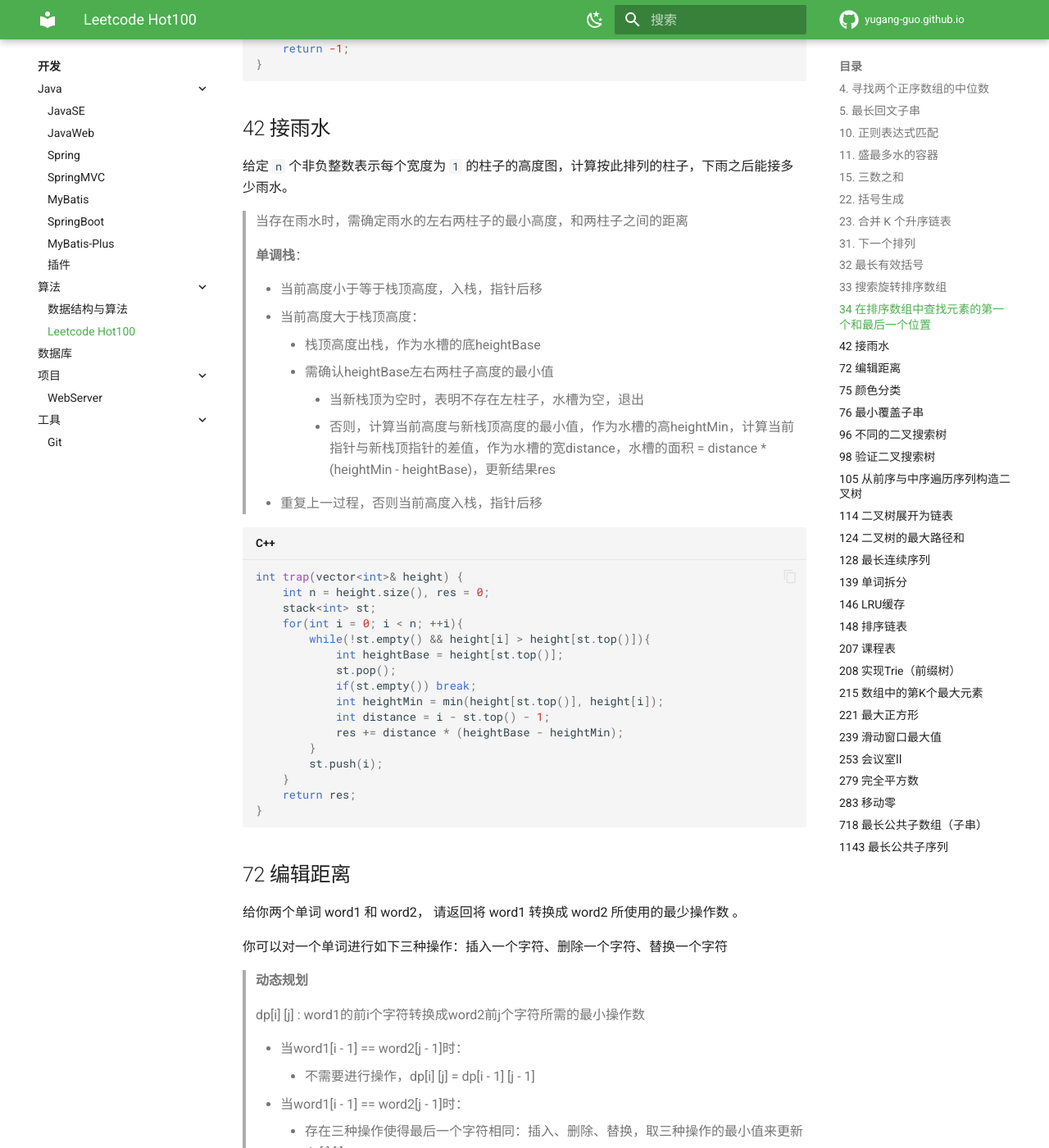
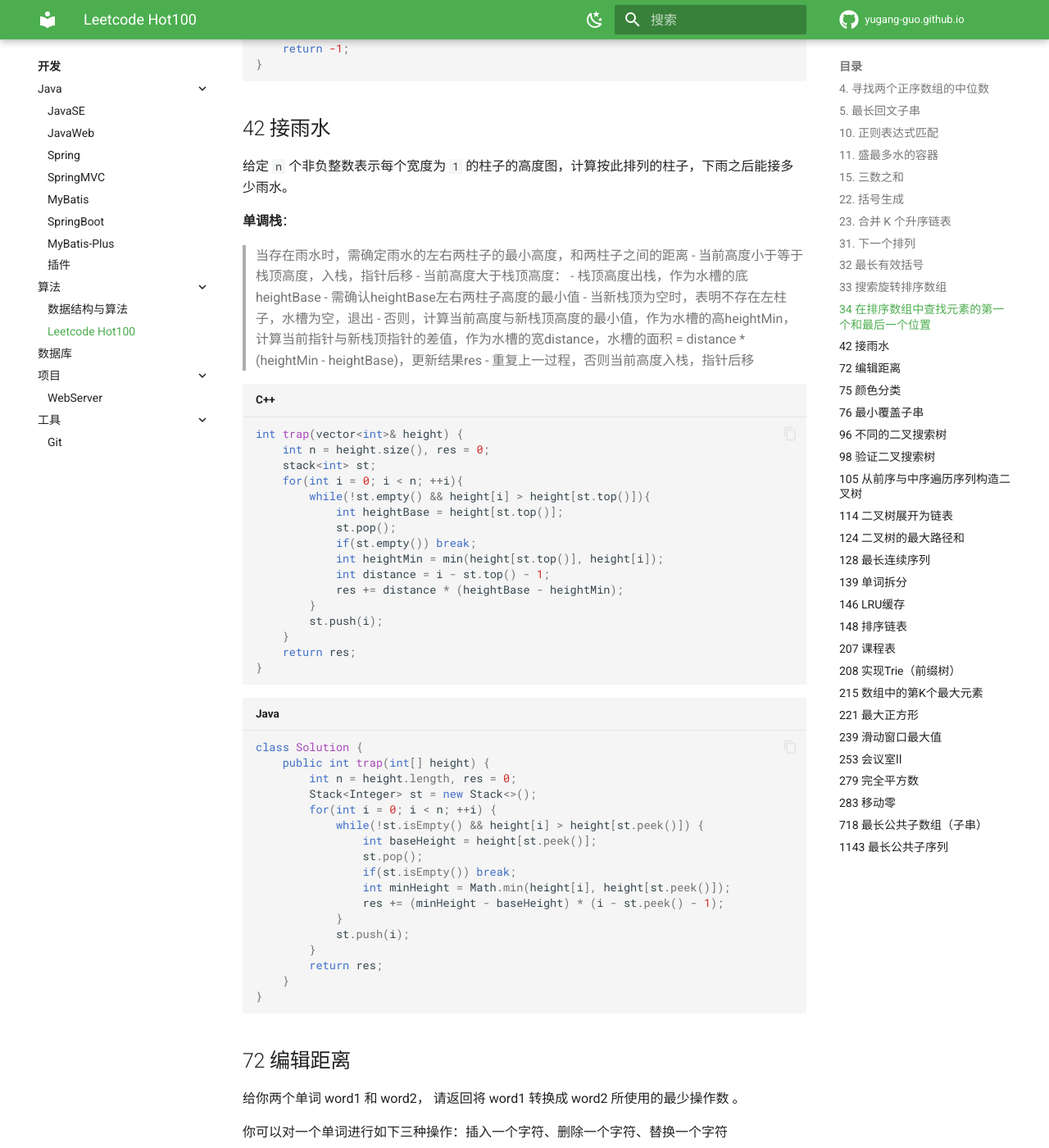
Before and after one commit to yugang-guo/yugang-guo.github.io, an MkDocs documentation site: the page built from docs/Dev/Hot100.md, in a window 1280 px wide and 1400 px high, scrolled down 9682 px. Shown: the whole window at 82% size. Built offline with MkDocs 1.6.1 and Material for MkDocs 9.7.7, drawn with Linux system fonts in a browser that asks for light colours; nearby versions of some CDN libraries; library files that are not in the unit come from our copies; comment, search, counter and statistics services are not loaded.

Commit message:
Update Hot100.md

````diff
--- a/docs/Dev/Hot100.md
+++ b/docs/Dev/Hot100.md
@@ -448,10 +448,9 @@ int binarySearch(vector<int>& nums, int target, bool flag){
 
 给定 `n` 个非负整数表示每个宽度为 `1` 的柱子的高度图，计算按此排列的柱子，下雨之后能接多少雨水。
 
+**单调栈**：
+
 > 当存在雨水时，需确定雨水的左右两柱子的最小高度，和两柱子之间的距离
->
-> **单调栈**：
->
 > - 当前高度小于等于栈顶高度，入栈，指针后移
 > - 当前高度大于栈顶高度：
 >     - 栈顶高度出栈，作为水槽的底heightBase
@@ -476,6 +475,26 @@ int trap(vector<int>& height) {
         st.push(i);
     }
     return res;
+}
+```
+
+```java
+class Solution {
+    public int trap(int[] height) {
+        int n = height.length, res = 0;
+        Stack<Integer> st = new Stack<>();
+        for(int i = 0; i < n; ++i) {
+            while(!st.isEmpty() && height[i] > height[st.peek()]) {
+                int baseHeight = height[st.peek()];
+                st.pop();
+                if(st.isEmpty()) break;
+                int minHeight = Math.min(height[i], height[st.peek()]);
+                res += (minHeight - baseHeight) * (i - st.peek() - 1);
+            }
+            st.push(i);
+        }
+        return res;
+    }
 }
 ```
 
````
